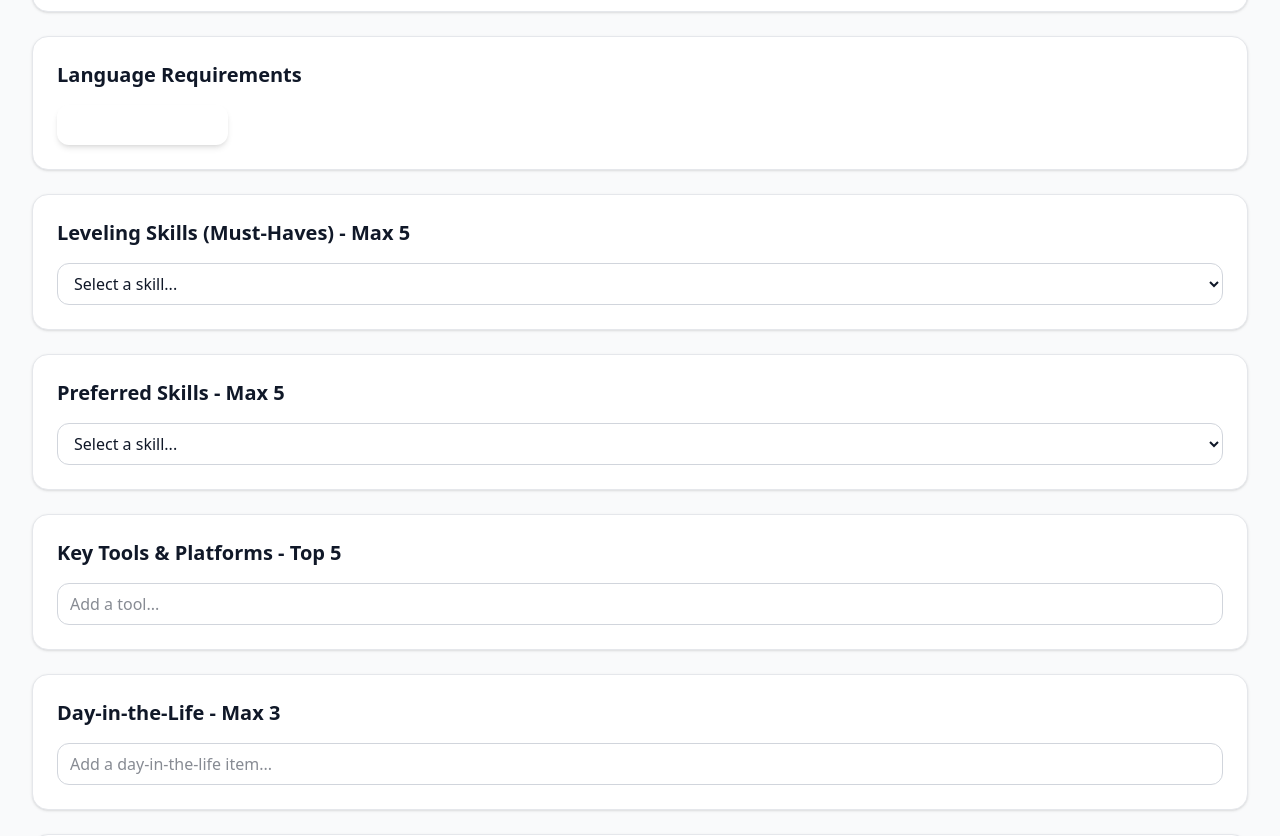
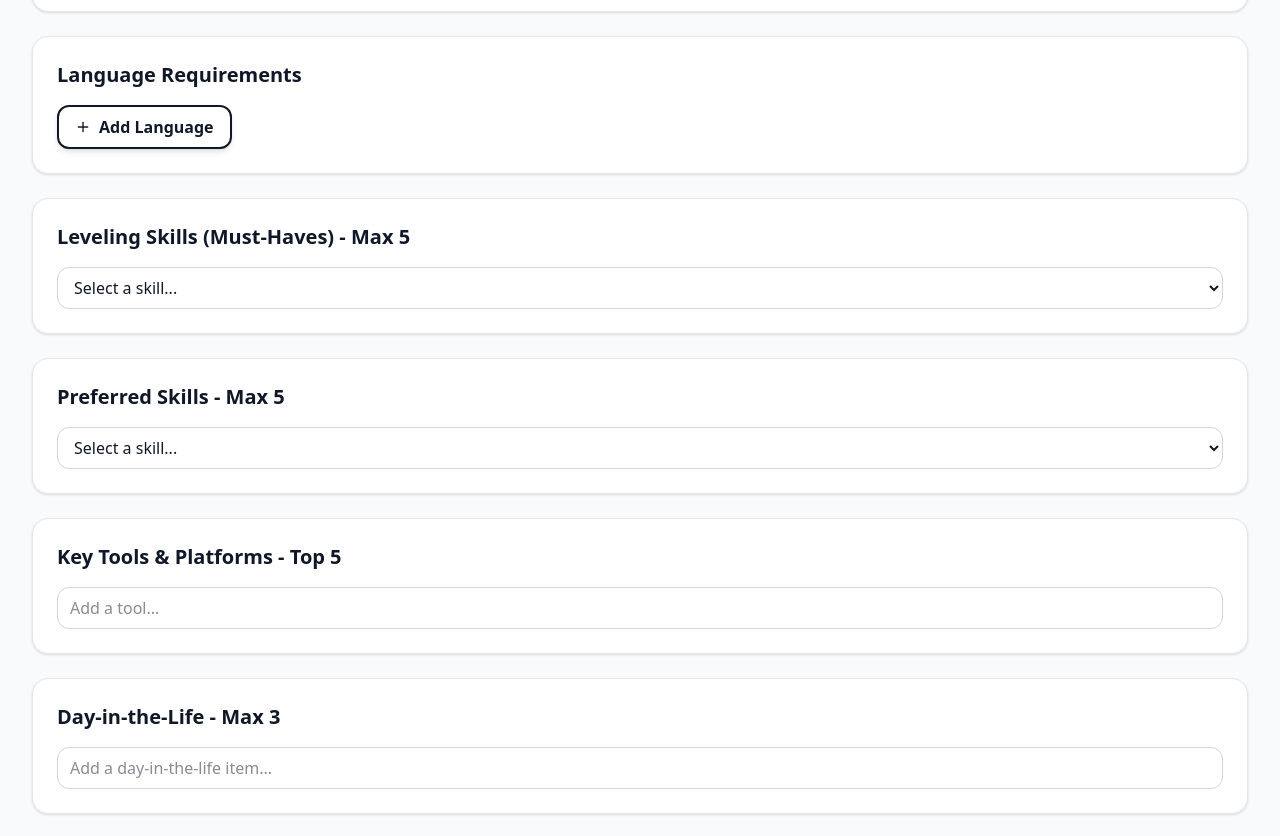
Before and after one commit to ArielFontes98/ai-allocation, a React (Vite) app: page /ai-allocation/intake in a window 1280 px wide. Shown: the part 1165-2001 px from the top of the page. Built offline with nearby package versions, Linux system fonts and the light colour scheme.

Commit message:
fix: update Add Language button styling to black text and border

```diff
--- a/src/pages/RoleIntake.tsx
+++ b/src/pages/RoleIntake.tsx
@@ -450,7 +450,7 @@ export function RoleIntake() {
                   languages_required: [...(formData.languages_required || []), { code: 'en', min: 'C1' }],
                 });
               }}
-              className="px-4 py-2 bg-primary text-white rounded-xl font-semibold hover:bg-primary-dark transition-colors flex items-center gap-2 shadow-md"
+              className="px-4 py-2 bg-white text-gray-900 border-2 border-gray-900 rounded-xl font-semibold hover:bg-purple-100 hover:border-primary transition-colors flex items-center gap-2 shadow-md"
             >
               <Plus className="w-4 h-4" />
               Add Language
```
